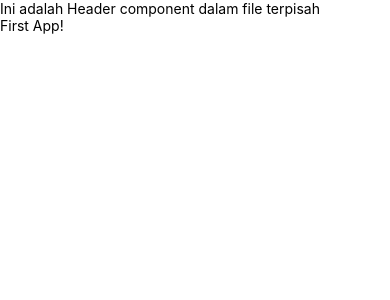
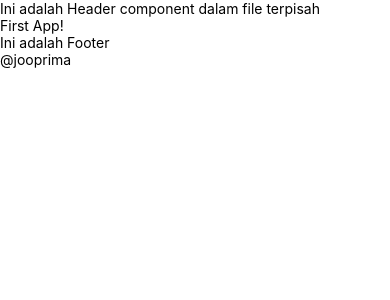
Before and after one commit to jooprima/hello_react_native, a React Native app: screen / in a window 390 px wide. Shown: the top 300 px of the page. Built offline with nearby package versions, Linux system fonts and the light colour scheme.

Commit message:
function component dalam 1 file

```diff
--- a/App.js
+++ b/App.js
@@ -10,6 +10,15 @@ import React, {Component} from 'react';
 import {View, Text, StatusBar} from 'react-native';
 import Header from './Header';
 
+const Footer = () => {
+  var jooprima = '@jooprima';
+  return (
+    <View>
+      <Text>Ini adalah Footer</Text>
+      <Text>{jooprima}</Text>
+    </View>
+  );
+};
 export default class App extends Component {
   render() {
     return (
@@ -18,6 +27,7 @@ export default class App extends Component {
           <StatusBar backgroundColor="grey" />
           <Header />
           <Text>First App!</Text>
+          <Footer />
         </View>
       </>
     );
```
